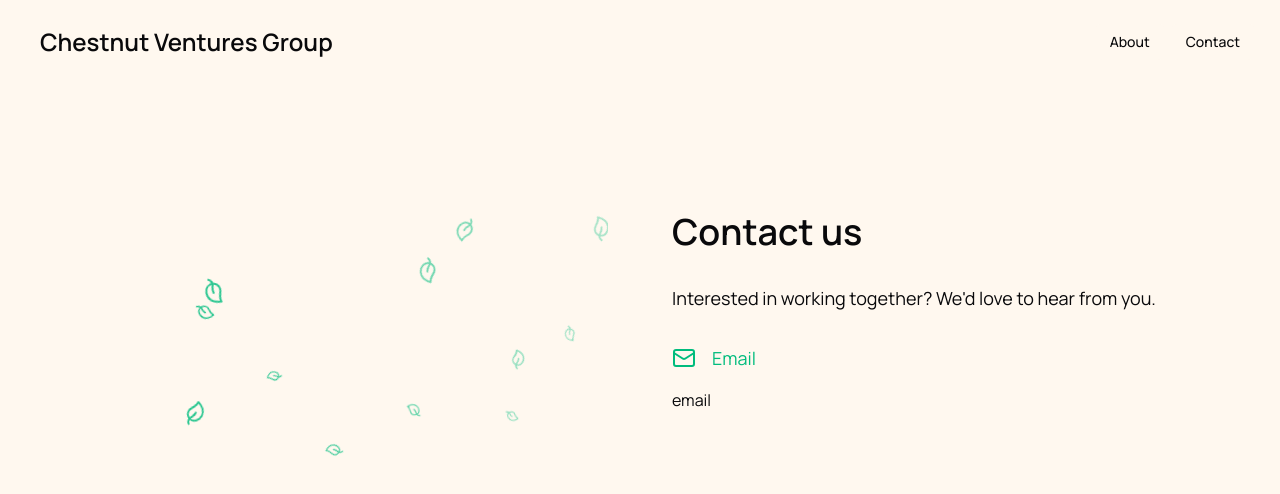
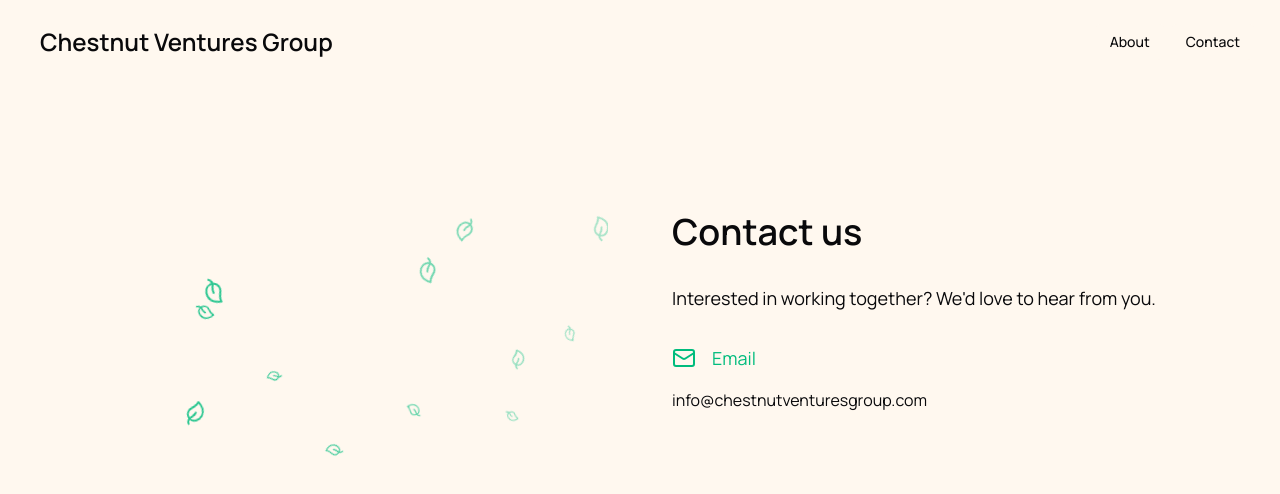
Before and after one commit to genevivef/chestnutventuresgroup.com, a SvelteKit app: page /contact in a window 1280 px wide. Shown: the top 494 px of the page. Built offline with nearby package versions, Linux system fonts and the light colour scheme.

Commit message:
Add email to contact page

```diff
--- a/src/routes/contact/+page.svelte
+++ b/src/routes/contact/+page.svelte
@@ -85,7 +85,7 @@
                     <MailIcon />
                     <span class="text-lg">Email</span>
                 </div>
-                <a class="hover:text-emerald-500" href="/contact">email</a>
+                <a class="hover:text-emerald-500" href="mailto:info@chestnutventuresgroup.com">info@chestnutventuresgroup.com</a>
             </div>
         </div>
     </div>
```
